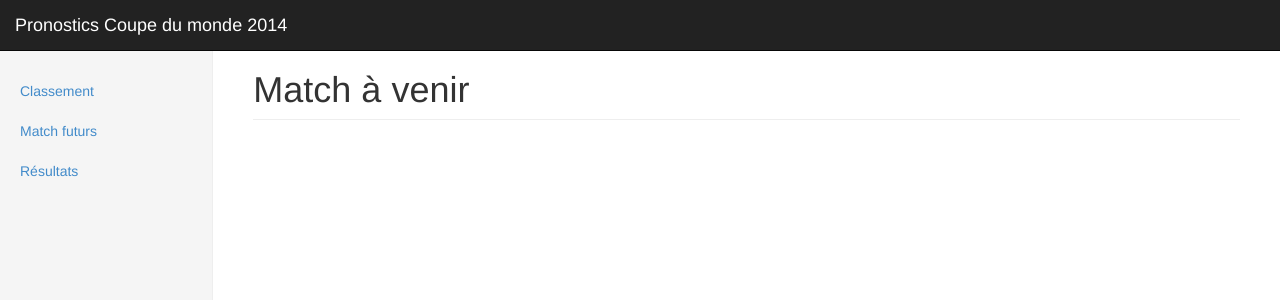
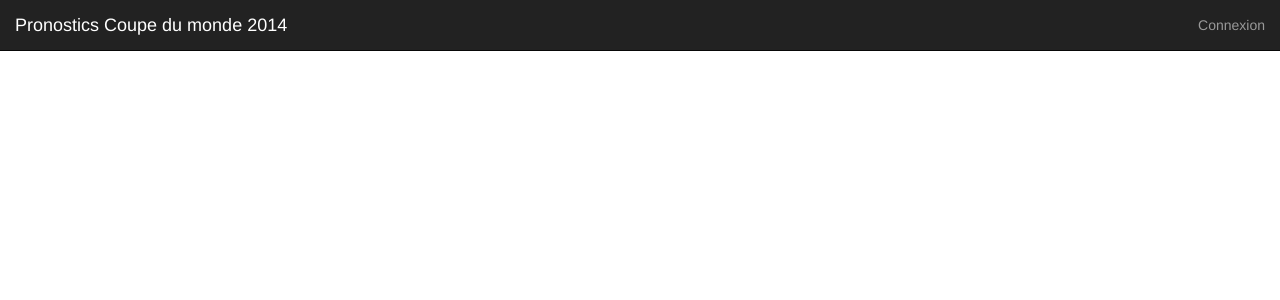
Before and after one commit to joxsprinter/pronos_WC, a Django app: a page that uses pronos_WC/templates/base.html in a window 1280 px wide. Shown: the top 300 px of the page. Run offline with Django 3.2, Linux system fonts and the light colour scheme; data that the repository does not hold is empty; some libraries are stand-ins or nearby versions.

Commit message:
Update pronos_WC apps

```diff
--- a/pronos_WC/templates/base.html
+++ b/pronos_WC/templates/base.html
@@ -18,8 +18,18 @@
       </button>
       <a href="/" class="navbar-brand">Pronostics Coupe du monde 2014</a>
     </div>
+    <div class="navbar-collapse collapse">
+          <ul class="nav navbar-nav navbar-right">
+            {% if user.is_authenticated %}
+    			<li><a href="{% url 'pronos_WC_logout' %}">Welcome, {{ user.first_name }} </a> <li><a href="{% url 'pronos_WC_logout' %}">Déconnexion</a>
+    		{% else %}
+			    <li><a href="{% url 'pronos_WC_login' %}">Connexion</a>
+			{% endif %}
+          </ul>
         </div>
   </div>
+</div>
+{% if user.is_authenticated %}
 	<div class="container-fluid">
 	  <div class="row">
 	  		<div class="col-sm-3 col-md-2 sidebar">
@@ -27,6 +37,7 @@
 	            <li><a href="{% url 'classement' %}">Classement</a></li>
 	            <li><a href="{% url 'match' %}">Match futurs</a></li>
 	            <li><a href="{% url 'resultat' %}">Résultats</a></li>
+	            <li><a href="{% url 'pronostics' %}">Mes pronostics</a></li>
 	          </ul>
 	        </div>
 	  		<div class="col-sm-9 col-sm-offset-3 col-md-10 col-md-offset-2 main">
@@ -36,3 +47,10 @@
 			</div>
 	</div>
 	</div>
+{% else %}
+	<div class="container-fluid">
+		{% block contents_connexion %}
+
+		{% endblock %}
+	</div>
+{% endif %}
```
Lines whose indentation alone changed are shown as unchanged.
